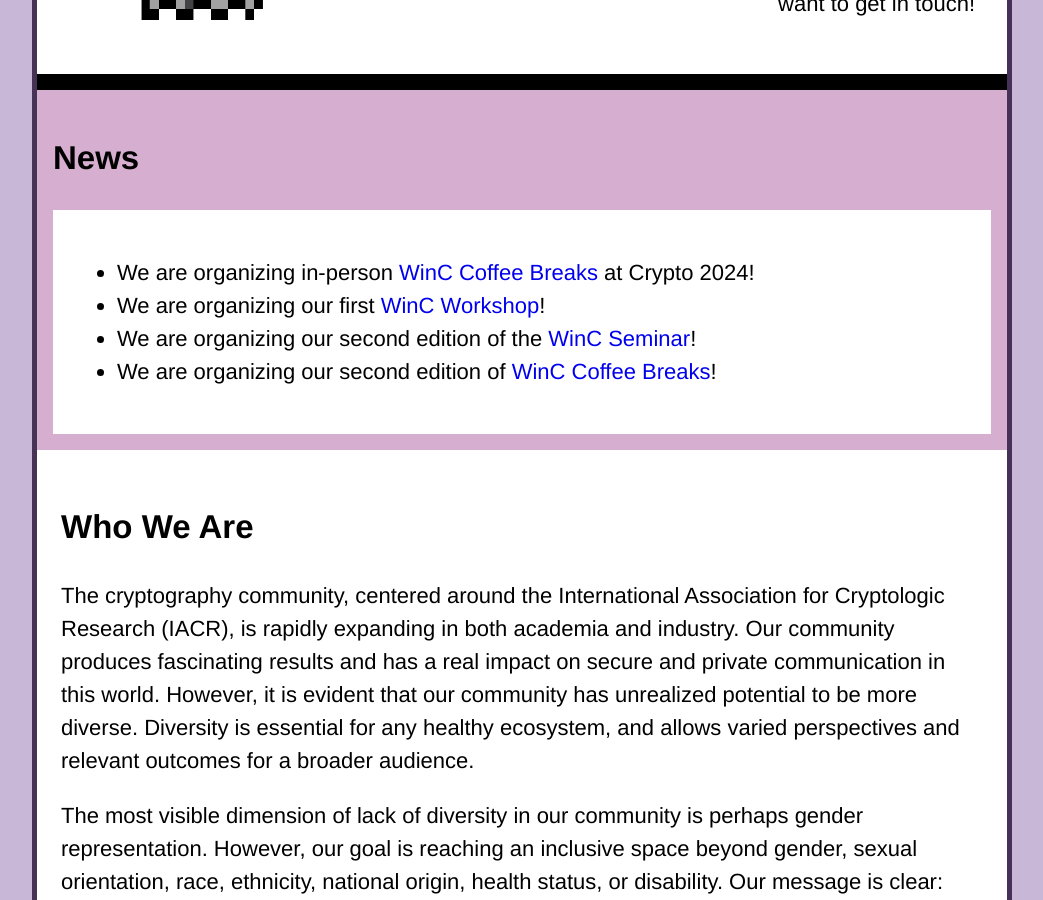
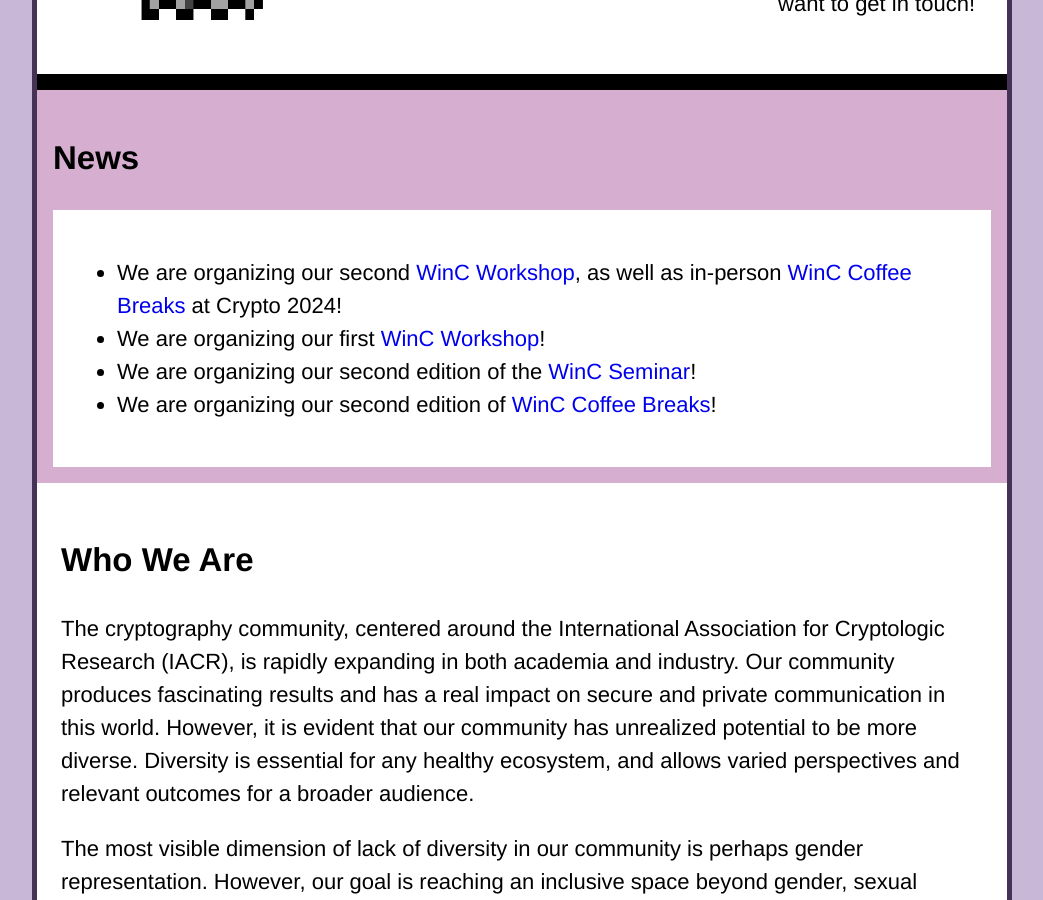
Before and after one commit to women-in-cryptography/women-in-cryptography-website, a Jekyll site: the page built from index.html, in a window 1280 px wide and 900 px high, scrolled down 776 px. Shown: the whole window, without its empty margins (118-1161 px from the left). Built offline with Jekyll 4.4.1, drawn with Linux system fonts in a browser that asks for light colours.

Commit message:
minor update

```diff
--- a/index.html
+++ b/index.html
@@ -22,7 +22,7 @@ layout: default
   <h2>News</h2>
   <div class="regular-description">
     <ul>
-	    <li>We are organizing in-person <a href="https://www.womenincryptography.com/coffee-breaks">WinC Coffee Breaks</a> at Crypto 2024!</li>
+	    <li>We are organizing our second <a href="https://www.womenincryptography.com/workshop">WinC Workshop</a>, as well as in-person <a href="https://www.womenincryptography.com/coffee-breaks">WinC Coffee Breaks</a> at Crypto 2024!</li>
 	     <li>We are organizing our first <a href="https://www.womenincryptography.com/workshop">WinC Workshop</a>!</li>
 	    <li>We are organizing our second edition of the <a href="https://www.womenincryptography.com/seminar">WinC Seminar</a>!</li>
 	    <li>We are organizing our second edition of <a href="https://www.womenincryptography.com/coffee-breaks">WinC Coffee Breaks</a>!</li>
```
